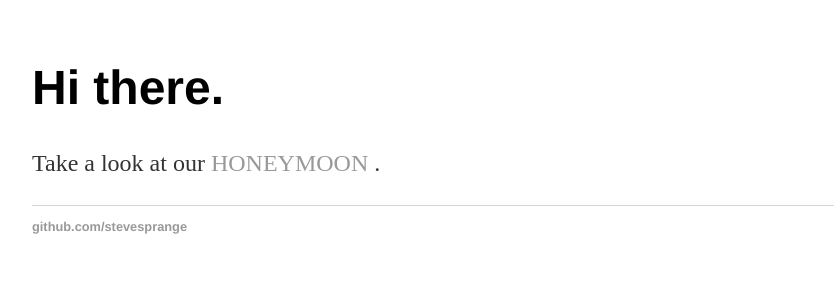
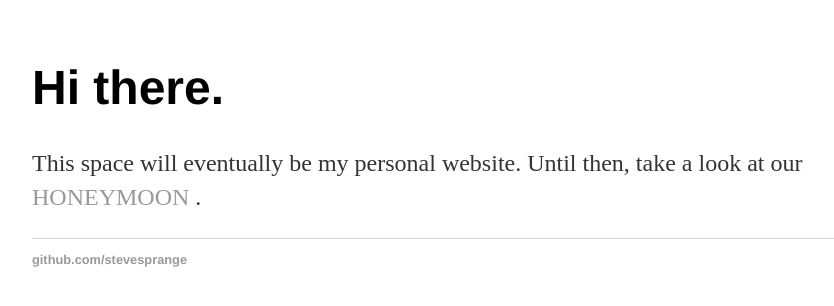
Before and after one commit to stevesprange/stevesprange.github.io, a plain HTML site: page index.html in a window 1280 px wide. Shown: the whole page, without its empty margins (160-994 px from the left). Drawn offline with Linux system fonts and the light colour scheme.

Commit message:
Update index.html

```diff
--- a/index.html
+++ b/index.html
@@ -11,7 +11,7 @@
 		<div class="container">
     		<div class="blurb">
         		<h1>Hi there.</h1>
-				<p>Take a look at our  <a href="/honeymoon.html">HONEYMOON</a> .</p>
+				<p>This space will eventually be my personal website. Until then, take a look at our  <a href="/honeymoon.html">HONEYMOON</a> .</p>
     		</div><!-- /.blurb -->
 		</div><!-- /.container -->
 		<footer>
```
